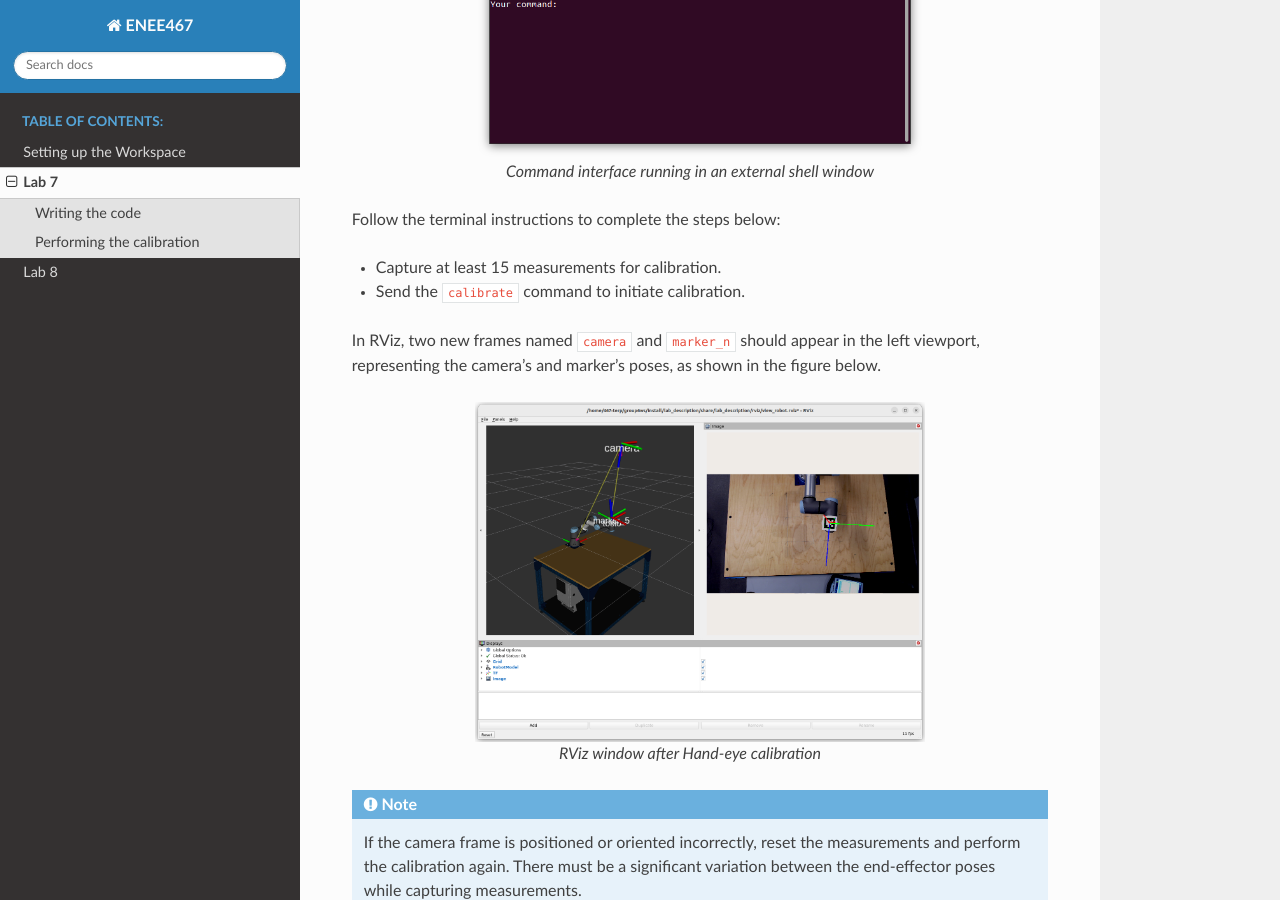
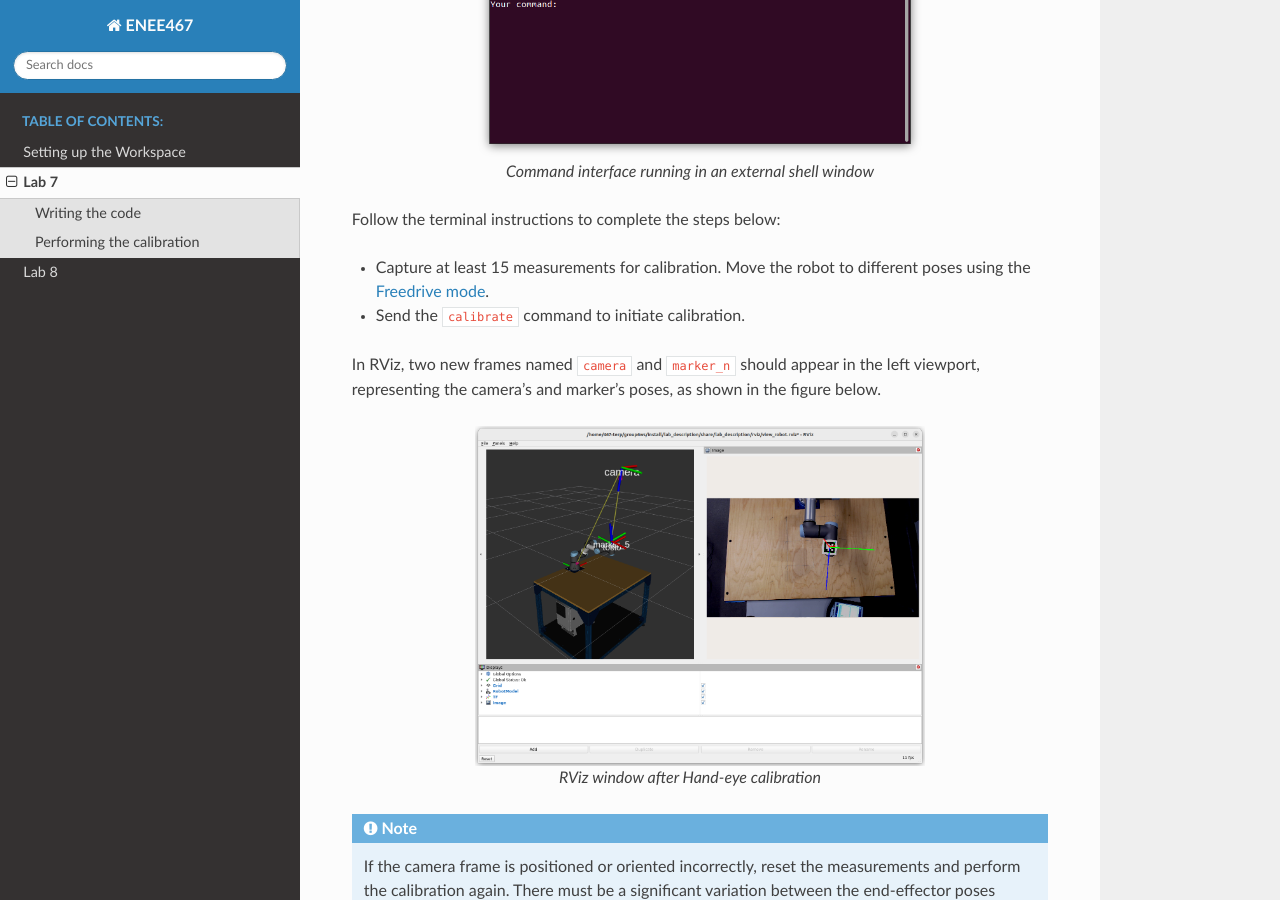
Before and after one commit to ENEE467/Getting_Started, a Sphinx documentation site: the page built from source/Lab7.rst, in a window 1280 px wide and 900 px high, scrolled down 2818 px. Built offline with Sphinx 7.4.7 and the Read the Docs theme 3.1.0, drawn with Linux system fonts in a browser that asks for light colours.

Commit message:
Updated instruction for moving the robot in Lab 7

```diff
--- a/source/Lab7.rst
+++ b/source/Lab7.rst
@@ -105,7 +105,8 @@ Now begin the command interface in this terminal window to send commands to the
 
 Follow the terminal instructions to complete the steps below:
 
-- Capture at least 15 measurements for calibration.
+- Capture at least 15 measurements for calibration. Move the robot to different poses using the
+  `Freedrive mode <Freedrive Mode_>`_.
 
 - Send the ``calibrate`` command to initiate calibration.
 
@@ -135,3 +136,4 @@ Save the verification results using the ``save`` command again. The output will
 
 .. LINK REFERENCES ---------------------------------------------------------------------------------
 .. _Teach Pendant Pic: https://www.universal-robots.com/media/1814258/3pe-tp_productpicture.jpg
+.. _Freedrive Mode: https://myur.universal-robots.com/manuals/content/SW_5_14/Documentation%20Menu/Software/Introduction/Freedrive
```
